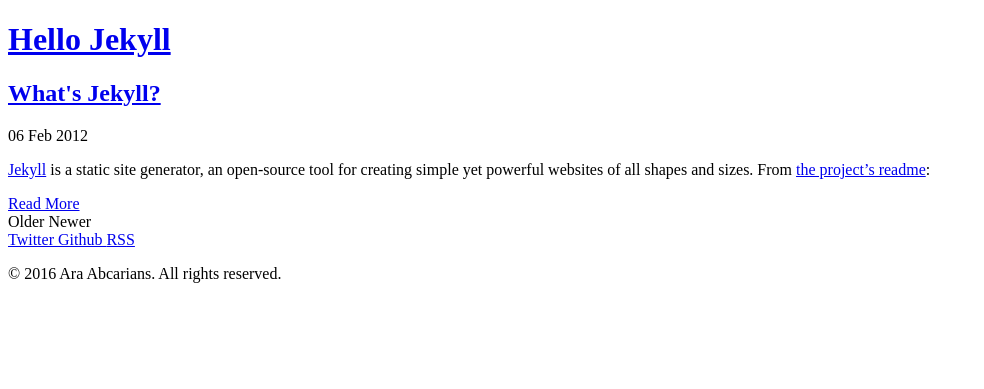
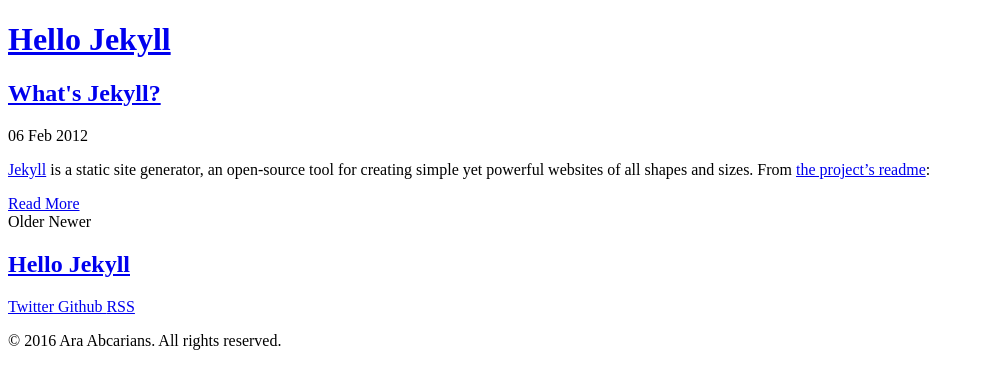
Before and after one commit to ItsMeAra/hello-jekyll, a Jekyll site: the page built from index.html, in a window 1280 px wide. Shown: the top 389 px of the page, without its empty margins (0-984 px from the left). Built offline with Jekyll 4.4.1, drawn with Linux system fonts in a browser that asks for light colours; the list of posts is cut into pages by our own code; comment, search, counter and statistics services are not loaded.

Commit message:
Trying out the sidebar

```diff
--- a/_layouts/default.html
+++ b/_layouts/default.html
@@ -8,6 +8,8 @@
 
             <div class="mainContent">
                 {{ content }}
+
+                <aside class="sidebar">{% include site-header.html %}</aside>
             </div> <!-- /.content -->
 
             {% include site-footer.html %}
```
